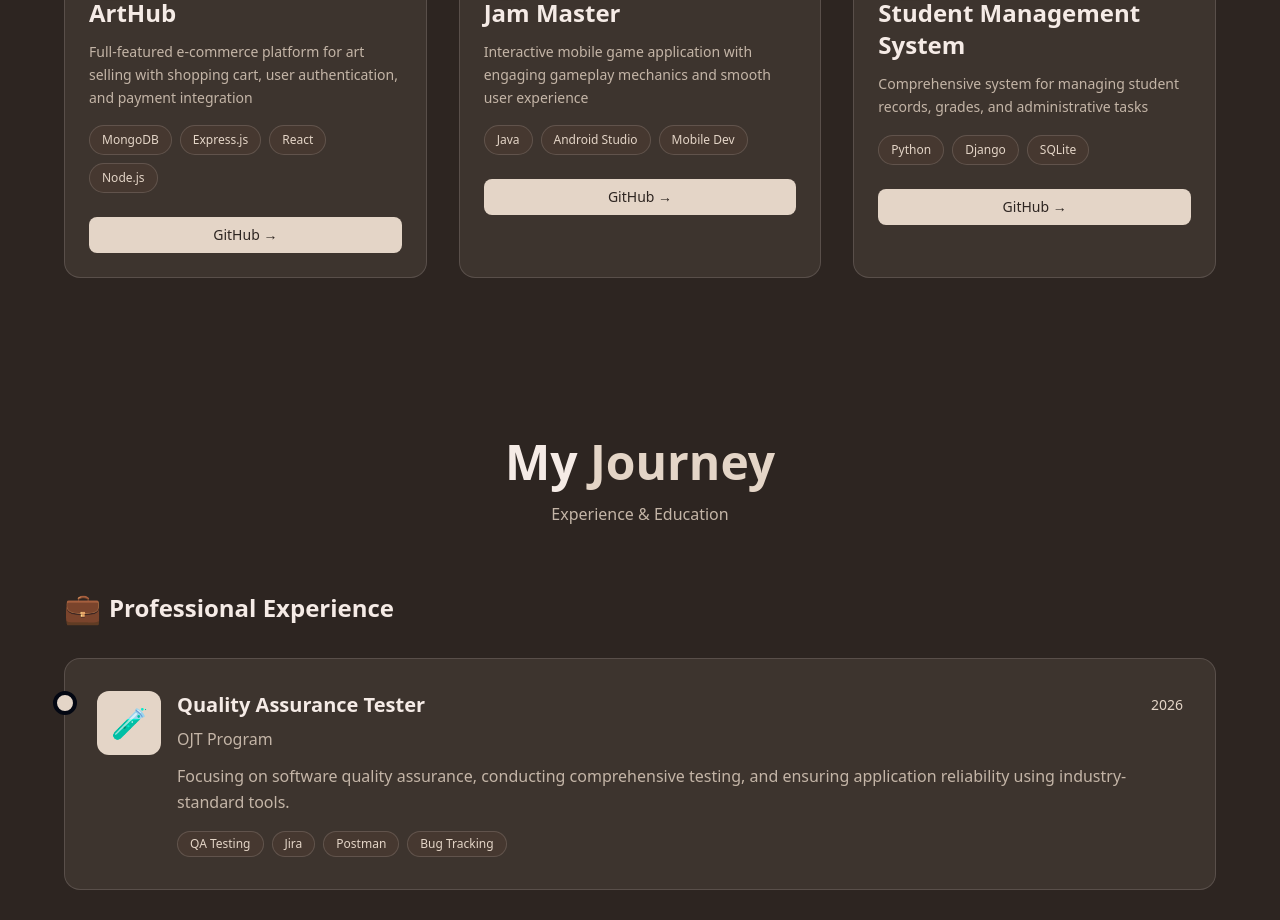
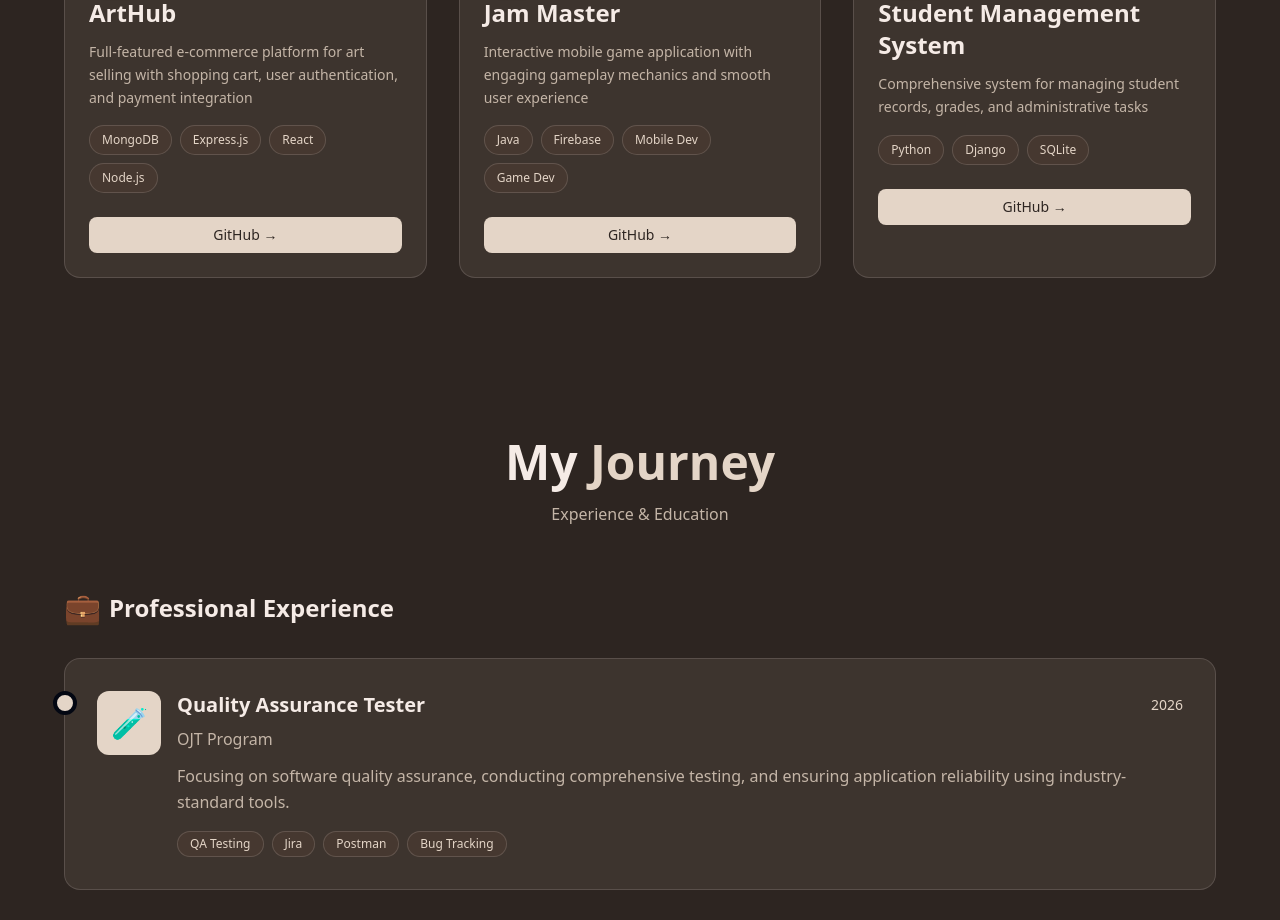
Before and after one commit to LorenzTaganas/Portfolio, a Next.js app: page / in a window 1280 px wide. Shown: the part 2500-3420 px from the top of the page. Built offline with nearby package versions, Linux system fonts and the light colour scheme.

Commit message:
feat: add Projects component to showcase portfolio works

```diff
--- a/components/Projects.tsx
+++ b/components/Projects.tsx
@@ -14,7 +14,7 @@ const Projects = () => {
     {
       title: "Jam Master",
       description: "Interactive mobile game application with engaging gameplay mechanics and smooth user experience",
-      tech: ["Java", "Android Studio", "Mobile Dev"],
+      tech: ["Java", "Firebase", "Mobile Dev", "Game Dev"],
       github: "https://github.com/LorenzTaganas/Jam-Master-Mobile-app",
       demo: "#",
       icon: "🎮",
```
